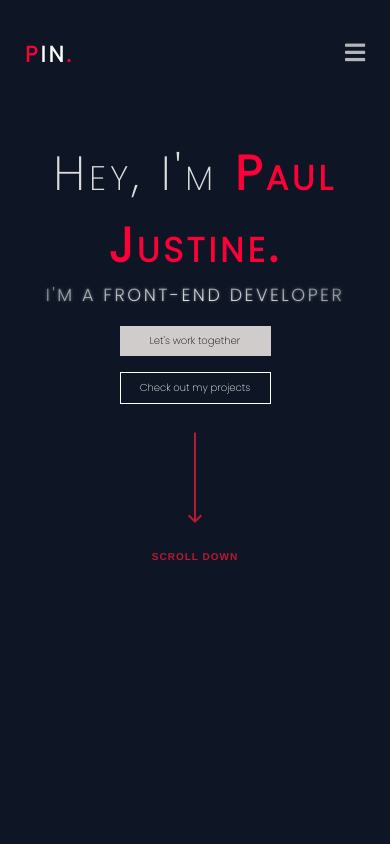
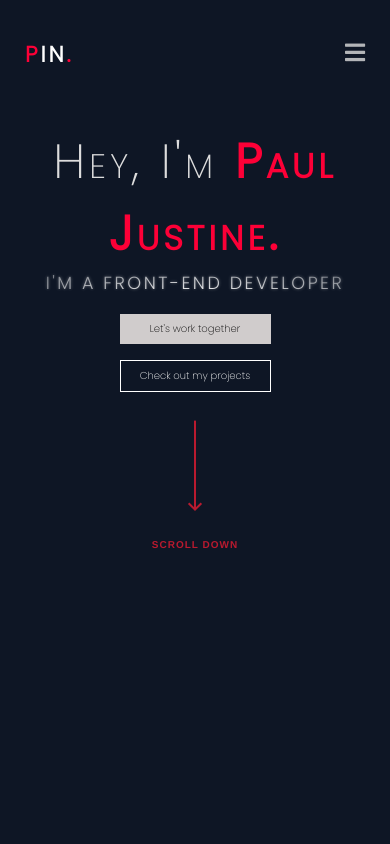
Before and after one commit to PaulPintang/Portfolio, a React (Create React App) app: page / in a window 390 px wide. Shown: the top 844 px of the page. Built offline with nearby package versions, Linux system fonts and the light colour scheme.

Commit message:
fixed navbar spacing

```diff
--- a/src/components/styles/Me.css
+++ b/src/components/styles/Me.css
@@ -81,7 +81,7 @@ button {
 
 @media (max-width: 768px) {
   .me {
-    margin-top: 30px;
+    margin-top: 18px;
   }
   .me .flex {
     text-align: center;
```
